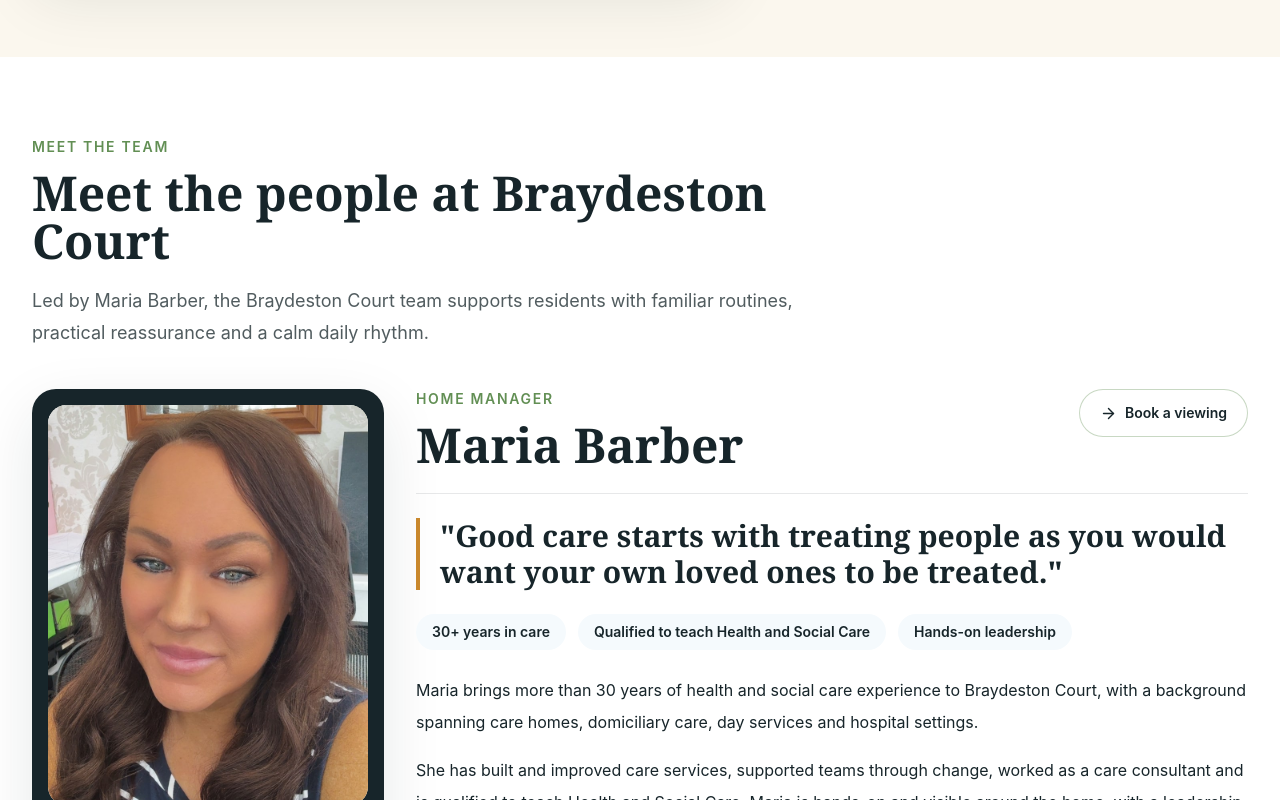
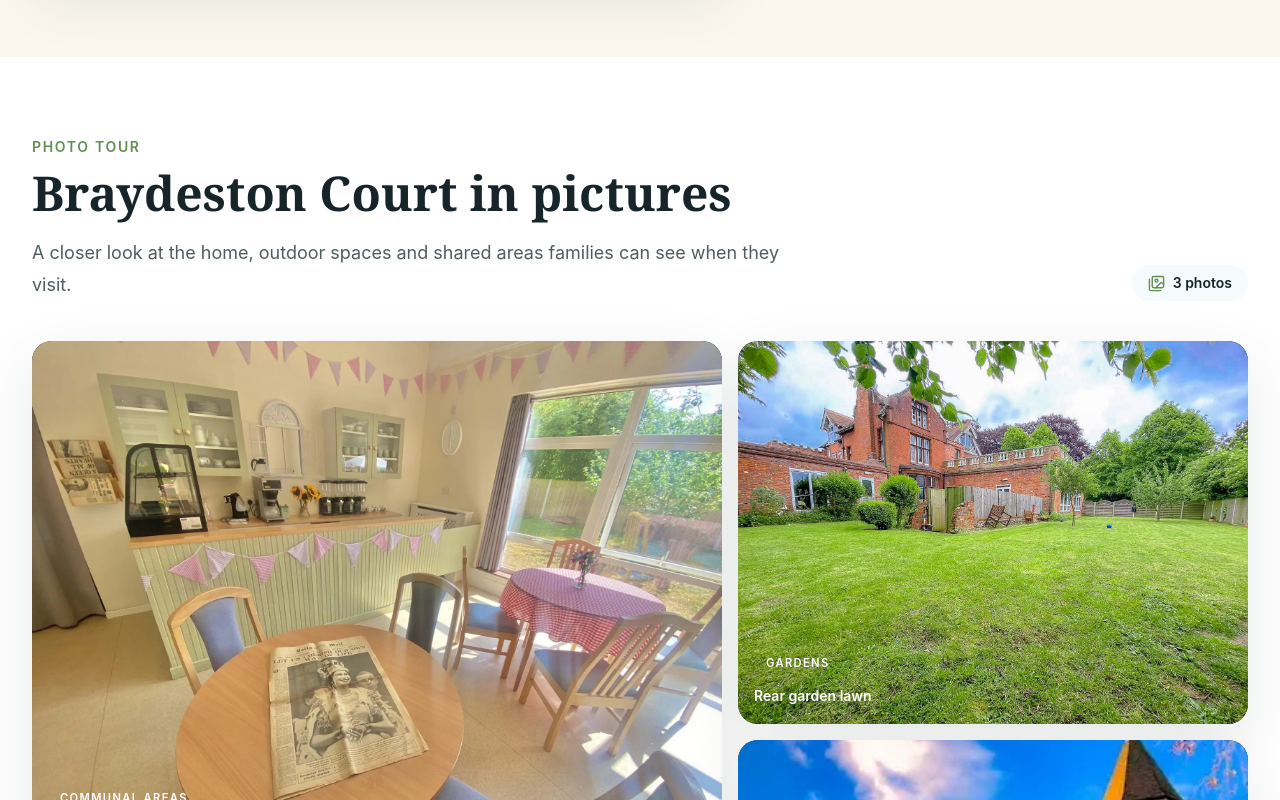
Before and after one commit to Wildman0609/hch_website, a Next.js app: page /homes/braydeston-court in a window 1280 px wide. Shown: the part 1520-2320 px from the top of the page. Built offline with nearby package versions, Linux system fonts and the light colour scheme.

Commit message:
Add photo gallery to home detail pages

```diff
--- a/app/homes/[slug]/page.tsx
+++ b/app/homes/[slug]/page.tsx
@@ -24,6 +24,7 @@
   getHome,
   homes,
   type CareHome,
+  type CareHomeGalleryImage,
   type CareHomeHistory,
   type CareHomeHistoryImage,
   type DeputyProfile,
@@ -148,6 +149,8 @@
           </aside>
         </div>
       </section>
+
+      <GallerySection homeName={home.name} images={home.gallery} />
 
       {home.history ? <HistorySection history={home.history} /> : null}
 
@@ -321,6 +324,86 @@
 
 function getFirstName(name: string) {
   return name.split(" ").filter(Boolean)[0] ?? name;
+}
+
+function GallerySection({
+  homeName,
+  images
+}: {
+  homeName: string;
+  images: CareHomeGalleryImage[];
+}) {
+  if (images.length === 0) {
+    return null;
+  }
+
+  const [featuredImage, ...supportingImages] = images;
+
+  return (
+    <section className="bg-white py-14 md:py-20">
+      <div className="section-shell">
+        <div className="flex flex-col justify-between gap-5 md:flex-row md:items-end">
+          <SectionIntro
+            eyebrow="Photo tour"
+            title={`${homeName} in pictures`}
+            text="A closer look at the home, outdoor spaces and shared areas families can see when they visit."
+          />
+          <div className="inline-flex w-fit items-center gap-2 rounded-full bg-holly-sky px-4 py-2 text-sm font-semibold text-holly-ink/76">
+            <Images aria-hidden size={17} className="text-holly-leaf" />
+            {images.length} photos
+          </div>
+        </div>
+
+        <div className="mt-10 grid gap-4 lg:grid-cols-[1.15fr_0.85fr]">
+          {featuredImage ? (
+            <GalleryImageCard image={featuredImage} priority />
+          ) : null}
+
+          {supportingImages.length > 0 ? (
+            <div className="grid gap-4 sm:grid-cols-2 lg:grid-cols-1">
+              {supportingImages.map((image) => (
+                <GalleryImageCard key={image.src} image={image} />
+              ))}
+            </div>
+          ) : null}
+        </div>
+      </div>
+    </section>
+  );
+}
+
+function GalleryImageCard({
+  image,
+  priority = false
+}: {
+  image: CareHomeGalleryImage;
+  priority?: boolean;
+}) {
+  return (
+    <figure className={priority ? "sm:col-span-2 lg:col-span-1" : undefined}>
+      <div
+        className={`relative overflow-hidden rounded-[1.25rem] bg-holly-ink shadow-soft ${
+          priority ? "aspect-[4/3] lg:min-h-[29rem]" : "aspect-[4/3]"
+        }`}
+      >
+        <Image
+          src={image.src}
+          alt={image.alt}
+          fill
+          sizes={priority ? "(min-width: 1024px) 48rem, 100vw" : "(min-width: 1024px) 30rem, (min-width: 640px) 50vw, 100vw"}
+          className="object-cover"
+          style={{ objectPosition: image.position ?? "50% 50%" }}
+          priority={priority}
+        />
+        <figcaption className="absolute inset-x-0 bottom-0 bg-gradient-to-t from-holly-ink/86 via-holly-ink/42 to-transparent p-4 text-white">
+          <span className="inline-flex rounded-full bg-white/16 px-3 py-1 text-[0.7rem] font-semibold uppercase tracking-[0.12em] text-white/88">
+            {image.category}
+          </span>
+          <p className="mt-2 text-sm font-semibold leading-6">{image.caption}</p>
+        </figcaption>
+      </div>
+    </figure>
+  );
 }
 
 function HomeLifeSection({ home, events }: { home: CareHome; events: HomeEvent[] }) {
```
